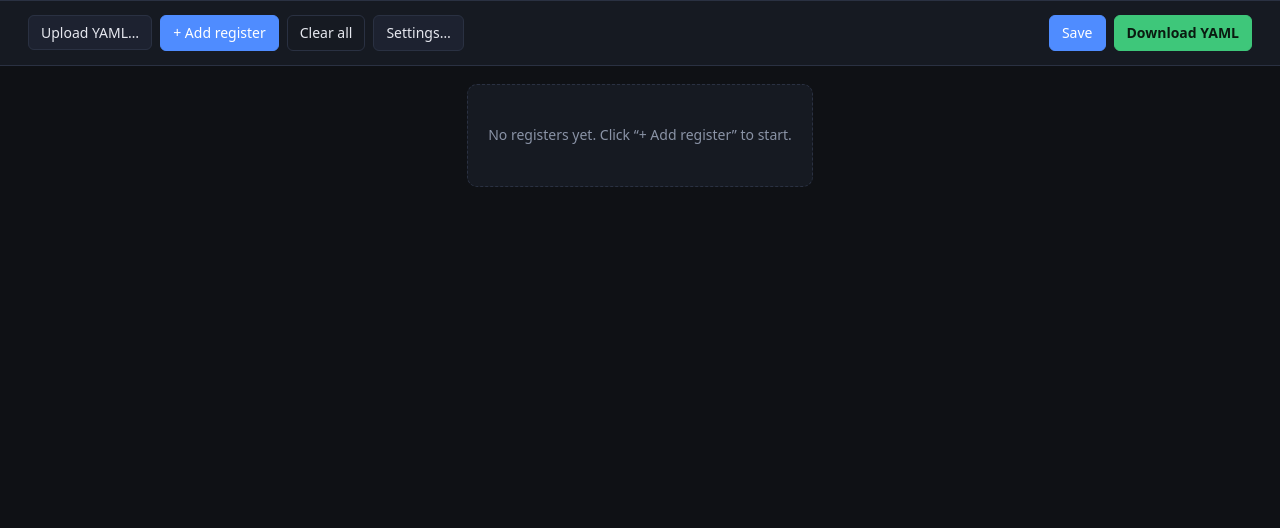
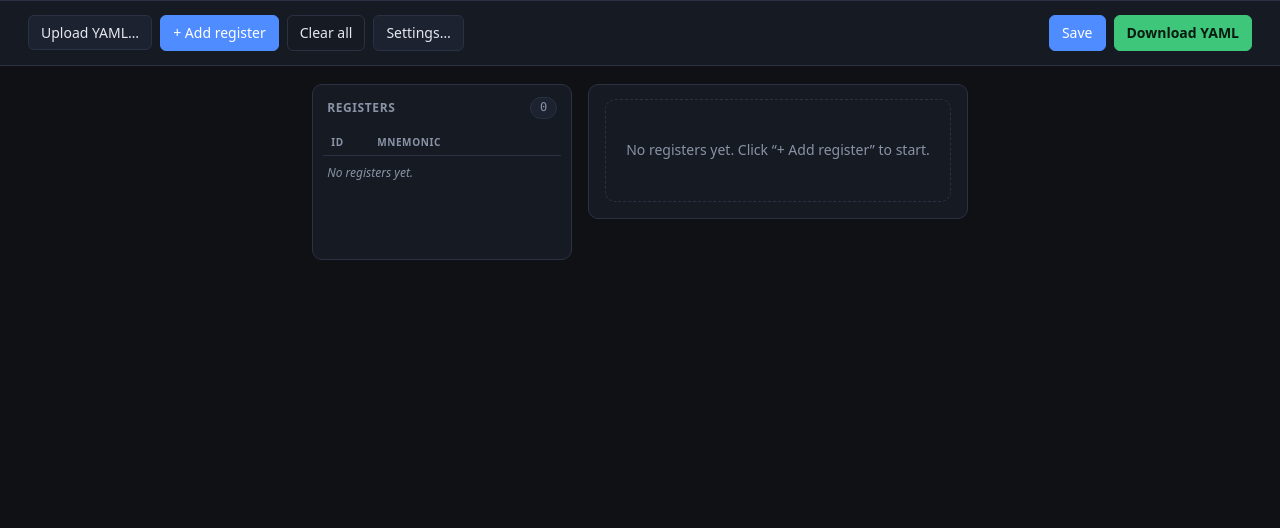
Before and after one commit to pennestri/Register-Map-Editor, a Django app: template registermap/templates/registermap/editor.html in a window 1280 px wide. Shown: the part 88-616 px from the top of the page. Run offline with Django 5.2, Linux system fonts and the light colour scheme; the template is opened without the code that fills it: most values are stand-ins (such as "Sample title", 1, 10 or a date in 2020); lists and menus that the app fills with data are empty.

Commit message:
I have u[dated register view

```diff
--- a/registermap/static/registermap/core.js
+++ b/registermap/static/registermap/core.js
@@ -214,6 +214,7 @@ const state = {
   project: PROJECT_DATA.project || null,
   settings: normalizeSettings(PROJECT_DATA.settings),
   registers: PROJECT_DATA.registers,
+  selected: 0,      // index of the register shown in the detail pane
   dirty: false,     // there are unsaved changes
   problem: PROJECT_DATA.error,   // why the page can't work, if it can't
 };
--- a/registermap/static/registermap/editor.js
+++ b/registermap/static/registermap/editor.js
@@ -96,13 +96,16 @@ function newBit(overrides = {}) {
 }
 
 function findRegister(cardEl) {
-  const cards = [...document.querySelectorAll("[data-role=register]")];
-  return state.registers[cards.indexOf(cardEl)];
+  // The card carries its own index: only the selected register is in the
+  // DOM, so the card's position says nothing about which register it is.
+  const idx = Number(cardEl.dataset.index);
+  return Number.isInteger(idx) ? state.registers[idx] : undefined;
 }
 
 function findBit(rowEl, regCardEl) {
   const rows = [...regCardEl.querySelectorAll("[data-role=bit]")];
   const reg = findRegister(regCardEl);
+  if (!reg) return undefined;
   return reg.bits[rows.indexOf(rowEl)];
 }
 
@@ -111,33 +114,79 @@ function findBit(rowEl, regCardEl) {
 // ---------------------------------------------------------------------------
 
 function render() {
-  const root = $("#registers");
-  root.innerHTML = "";
+  renderRegisterTable();
+  renderRegisterDetail();
+}
 
-  if (state.registers.length === 0) {
+// The left pane: a table of every register in the map.
+function renderRegisterTable() {
+  const body = $("#reg-table-body");
+  const empty = $("#reg-table-empty");
+  const count = $("#reg-count");
+  if (!body) return;
+  body.innerHTML = "";
+  if (count) count.textContent = String(state.registers.length);
+  if (empty) empty.hidden = state.registers.length > 0;
+
+  state.registers.forEach((reg, i) => {
+    const row = document.createElement("tr");
+    row.className = "reg-row" + (i === state.selected ? " selected" : "");
+    row.dataset.index = String(i);
+    row.title = reg.mnemonic ? reg.mnemonic : `Register ${i + 1}`;
+
+    const idCell = document.createElement("td");
+    idCell.className = "col-id";
+    idCell.textContent = String(i + 1);
+
+    const nameCell = document.createElement("td");
+    nameCell.className = "col-mnemonic";
+    nameCell.textContent = reg.mnemonic || "—";
+
+    row.appendChild(idCell);
+    row.appendChild(nameCell);
+    row.addEventListener("click", () => selectRegister(i));
+    body.appendChild(row);
+  });
+}
+
+// Keep one row's mnemonic in step with an edit in the detail pane.
+function updateTableRow(index) {
+  const body = $("#reg-table-body");
+  if (!body) return;
+  const row = body.children[index];
+  if (!row) return;
+  const cell = row.querySelector(".col-mnemonic");
+  if (cell) cell.textContent = state.registers[index]?.mnemonic || "—";
+}
+
+// The right pane: the register the user picked.
+function renderRegisterDetail() {
+  const host = $("#reg-detail");
+  if (!host) return;
+  host.innerHTML = "";
+  const reg = state.registers[state.selected];
+  if (!reg) {
     const empty = document.createElement("div");
     empty.className = "empty";
-    empty.textContent = "No registers yet. Click “+ Add register” to start.";
-    root.appendChild(empty);
+    empty.textContent = state.registers.length
+      ? "Pick a register from the list."
+      : "No registers yet. Click “+ Add register” to start.";
+    host.appendChild(empty);
     return;
   }
+  host.appendChild(renderRegister(reg, state.selected));
+}
 
-  // One broken register must not hide all the others.
-  state.registers.forEach((reg, i) => {
-    try {
-      root.appendChild(renderRegister(reg, i));
-    } catch (err) {
-      console.error(`Register #${i + 1} could not be rendered.`, err);
-      const broken = document.createElement("div");
-      broken.className = "reg-card reg-broken";
-      broken.textContent = `Register #${i + 1} could not be shown: ${err.message}`;
-      root.appendChild(broken);
-    }
-  });
+function selectRegister(index) {
+  if (index < 0 || index >= state.registers.length) return;
+  state.selected = index;
+  renderRegisterTable();
+  renderRegisterDetail();
 }
 
 function renderRegister(reg, index) {
   const node = registerTpl.content.firstElementChild.cloneNode(true);
+  node.dataset.index = String(index);
   node.querySelector("[data-role=index]").textContent = "#" + (index + 1);
 
   // Bind scalar fields. Hide any field that the user disabled in settings
@@ -157,7 +206,10 @@ function renderRegister(reg, index) {
 
     input.addEventListener("input", () => {
       const r = findRegister(node);
+      if (!r) return;
       r[key] = coerce(input, key);
+      // The list on the left shows the mnemonic — keep it in step.
+      if (key === MNEMONIC_KEY) updateTableRow(index);
     });
   });
 
@@ -168,9 +220,15 @@ function renderRegister(reg, index) {
     render();
   });
   node.querySelector("[data-action=remove-register]").addEventListener("click", () => {
-    const idx = [...document.querySelectorAll("[data-role=register]")].indexOf(node);
-    if (idx >= 0) state.registers.splice(idx, 1);
-    render();
+    const idx = Number(node.dataset.index);
+    if (idx >= 0) {
+      state.registers.splice(idx, 1);
+      // Keep the selection on a register that still exists.
+      if (state.selected >= state.registers.length) {
+        state.selected = Math.max(0, state.registers.length - 1);
+      }
+      render();
+    }
   });
 
   // Custom fields (settings-defined first, then any extras on the register).
@@ -233,6 +291,7 @@ function renderCustomFieldRow(reg, key, regCardEl) {
   remove.textContent = "×";
   remove.addEventListener("click", () => {
     const r = findRegister(regCardEl);
+    if (!r) return;
     if (fromSettings) {
       r[key] = "";
       clearCustomValueControl(control, type);
@@ -262,6 +321,7 @@ function buildCustomValueControl(reg, key, type, regCardEl) {
     fillSelectOptions(select, options, reg[key]);
     select.addEventListener("change", () => {
       const r = findRegister(regCardEl);
+      if (!r) return;
       const parsed = parseTypedValue(select.value, "select", { options });
       // An empty pick means "unset"; anything the dropdown offered is valid.
       r[key] = parsed.ok ? parsed.value : select.value;
@@ -280,6 +340,7 @@ function buildCustomValueControl(reg, key, type, regCardEl) {
     lab.title = "Ticks store true, unticked stores false. Use × to leave the field unset.";
     box.addEventListener("change", () => {
       const r = findRegister(regCardEl);
+      if (!r) return;
       r[key] = box.checked;
       lab.classList.remove("unset");
       text.textContent = box.checked ? "true" : "false";
@@ -310,6 +371,7 @@ function buildCustomValueControl(reg, key, type, regCardEl) {
 
   input.addEventListener("input", () => {
     const r = findRegister(regCardEl);
+    if (!r) return;
     const raw = input.value;
     if (raw === "") {
       r[key] = "";
@@ -425,6 +487,7 @@ function coerce(input, key) {
 
 function addRegister() {
   state.registers.push(newRegister());
+  state.selected = state.registers.length - 1;
   render();
 }
 
@@ -432,6 +495,7 @@ function clearAll() {
   if (state.registers.length === 0) return;
   if (!confirm("Remove all registers?")) return;
   state.registers = [];
+  state.selected = 0;
   render();
 }
 
--- a/registermap/static/registermap/style.css
+++ b/registermap/static/registermap/style.css
@@ -658,6 +658,127 @@ button.ghost { background: transparent; }
   margin: 0 auto;
 }
 
+/* ---- Split editor: register list on the left, register on the right ---- */
+.split-view {
+  display: grid;
+  grid-template-columns: minmax(200px, 260px) minmax(0, 1fr);
+  gap: 16px;
+  align-items: start;
+  padding: 18px 28px 28px;
+  max-width: 1400px;
+  margin: 0 auto;
+}
+
+.pane {
+  background: var(--panel);
+  border: 1px solid var(--border);
+  border-radius: 10px;
+  min-width: 0;
+}
+
+.pane-list {
+  position: sticky;
+  top: 76px;
+  max-height: calc(100vh - 96px);
+  display: flex;
+  flex-direction: column;
+  padding: 10px;
+}
+.pane-head {
+  display: flex;
+  align-items: center;
+  justify-content: space-between;
+  gap: 8px;
+  padding: 2px 4px 10px;
+}
+.pane-head h2 {
+  margin: 0;
+  font-size: 12px;
+  text-transform: uppercase;
+  letter-spacing: 0.6px;
+  color: var(--muted);
+}
+.pane-count {
+  font-size: 12px;
+  font-family: var(--mono);
+  color: var(--muted);
+  background: var(--panel-2);
+  border: 1px solid var(--border);
+  border-radius: 999px;
+  padding: 1px 9px;
+}
+.pane-empty {
+  margin: 8px 4px 4px;
+  font-size: 12px;
+  color: var(--muted);
+  font-style: italic;
+}
+
+/* The table scrolls on its own, so a long map doesn't push the register
+   off the screen. */
+.table-scroll {
+  flex: 1;
+  min-height: 120px;
+  overflow-y: auto;
+  overflow-x: hidden;
+  scrollbar-width: thin;
+}
+.reg-table {
+  width: 100%;
+  border-collapse: collapse;
+  font-size: 13px;
+}
+.reg-table th {
+  position: sticky;
+  top: 0;
+  z-index: 1;
+  text-align: left;
+  font-size: 10px;
+  font-weight: 600;
+  text-transform: uppercase;
+  letter-spacing: 0.6px;
+  color: var(--muted);
+  background: var(--panel);
+  padding: 6px 8px;
+  border-bottom: 1px solid var(--border);
+}
+.reg-table th.col-id { width: 46px; }
+.reg-table td {
+  padding: 5px 8px;
+  border-bottom: 1px solid var(--border);
+  white-space: nowrap;
+  overflow: hidden;
+  text-overflow: ellipsis;
+}
+.reg-table td.col-id {
+  font-family: var(--mono);
+  font-size: 12px;
+  color: var(--muted);
+  width: 46px;
+}
+.reg-table td.col-mnemonic { font-family: var(--mono); }
+.reg-table tbody tr {
+  cursor: pointer;
+}
+.reg-table tbody tr:hover td { background: var(--panel-2); }
+.reg-table tbody tr.selected td {
+  background: #1b2a44;
+  color: var(--text);
+}
+.reg-table tbody tr.selected td.col-id { color: var(--accent); }
+
+.pane-detail {
+  padding: 14px 16px 16px;
+}
+.pane-detail > .empty {
+  background: transparent;
+}
+
+@media (max-width: 860px) {
+  .split-view { grid-template-columns: 1fr; }
+  .pane-list { position: static; max-height: 320px; }
+}
+
 /* Shared page footer (templates/_footer.html) */
 .footer {
   margin-top: auto;           /* pins it to the bottom on short pages */
@@ -689,6 +810,14 @@ button.ghost { background: transparent; }
   border: 1px solid var(--border);
   border-radius: 10px;
   padding: 14px 16px 12px;
+}
+/* Inside the detail pane the card is the panel's content, not a card in a
+   card — drop the double frame. */
+.pane-detail > .reg-card {
+  background: transparent;
+  border: none;
+  border-radius: 0;
+  padding: 0;
 }
 
 .reg-head {
--- a/registermap/templates/registermap/editor.html
+++ b/registermap/templates/registermap/editor.html
@@ -31,7 +31,25 @@
 
 <p id="status" class="status" hidden></p>
 
-<main id="registers" class="registers"></main>
+<main class="split-view">
+  <aside class="pane pane-list">
+    <div class="pane-head">
+      <h2>Registers</h2>
+      <span class="pane-count" id="reg-count">0</span>
+    </div>
+    <div class="table-scroll" id="reg-table-scroll">
+      <table class="reg-table">
+        <thead>
+          <tr><th class="col-id">ID</th><th>Mnemonic</th></tr>
+        </thead>
+        <tbody id="reg-table-body"></tbody>
+      </table>
+      <p class="pane-empty" id="reg-table-empty">No registers yet.</p>
+    </div>
+  </aside>
+
+  <section class="pane pane-detail" id="reg-detail"></section>
+</main>
 
 <template id="register-tpl">
   <article class="reg-card" data-role="register">
```
